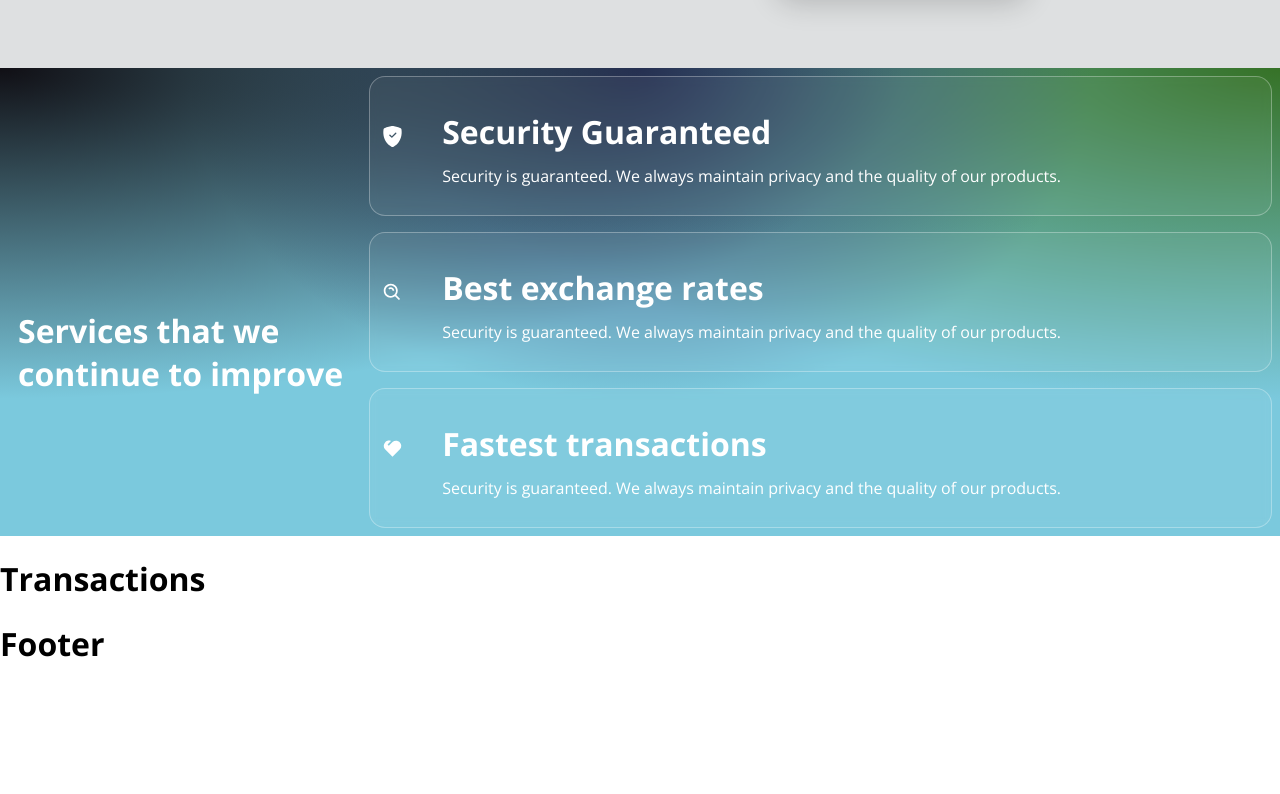
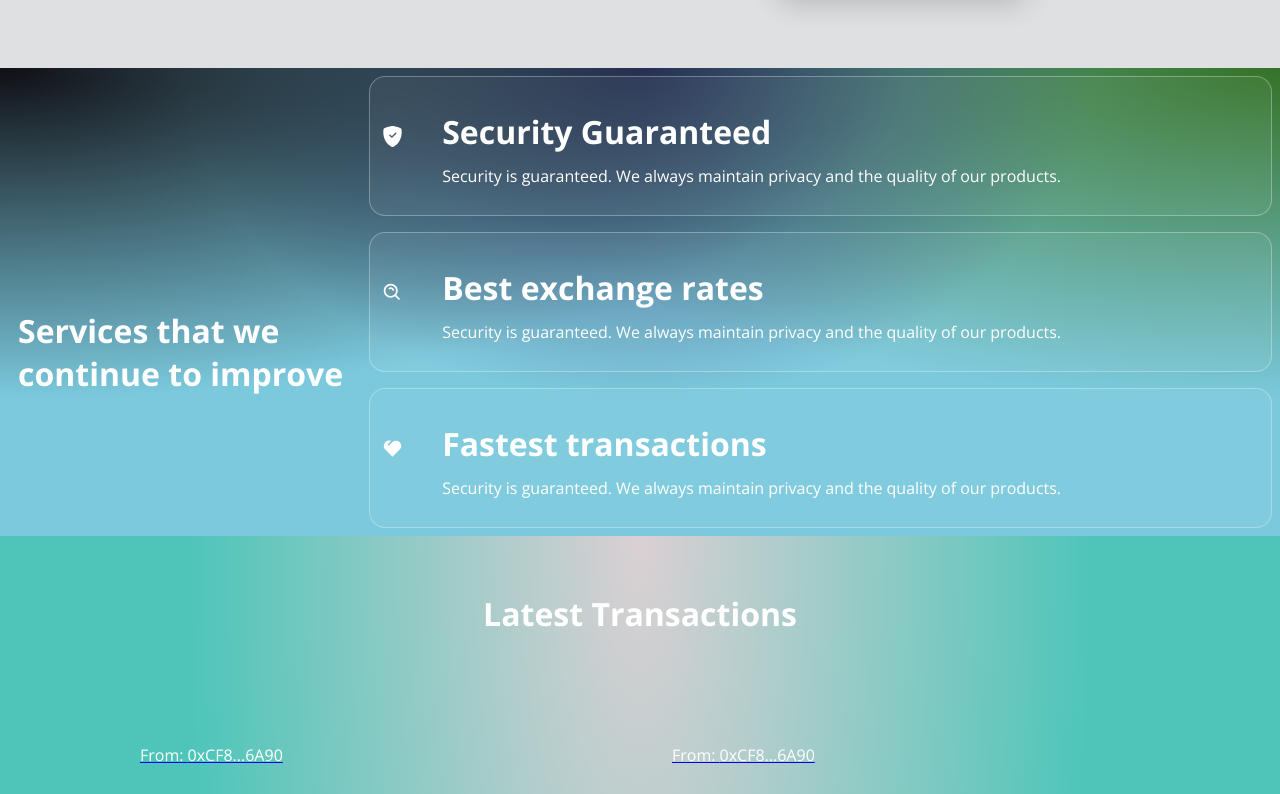
Before and after one commit to OluDominic/Kryptommerce, a React (Create React App) app in the folder client/: page / in a window 1280 px wide. Shown: the part 675-1469 px from the top of the page. Before the commit the page ends 1361 px from the top, so only its background shows below. Built offline with nearby package versions, Linux system fonts and the light colour scheme.

Commit message:
BlockChain Transactions

```diff
--- a/client/src/components/Transactions.js
+++ b/client/src/components/Transactions.js
@@ -1,8 +1,70 @@
-import React from 'react'
+import React, { useContext } from 'react'
+import { TransactionContext } from '../context/TransactionContext';
+import dummyData from '../utils/dummyData';
+import { shortenedAddres } from '../utils/shortenedAddress';
+import useFetch from '../hooks/useFetch';
+
+const TransactionCard=({ addressTo, addressFrom, timestamp, message, keyword, amount, url})=> {
+    const gifUrl = useFetch({ keyword });
+
+    return (
+        <div className="transactionCard">
+            <div className="card">
+                <div className="card-trans">
+                    <a href={`https://ropsten.etherscan.io/address/${addressFrom}`} target="_blank" rel="noopener noreferrer">
+                        <p>
+                            From: {shortenedAddres(addressFrom)}
+                        </p>
+                    </a>
+                    <a href={`https://ropsten.etherscan.io/address/${addressTo}`} target="_blank" rel="noopener noreferrer">
+                        <p>
+                            To: {shortenedAddres(addressTo)}
+                        </p>
+                    </a>
+                    <p className="trans-amount">Amount: {amount} ETH</p>
+                    {message && (
+                        <>
+                            <br />
+                            <p className="trans-message">
+                                Message: {message}
+                            </p>
+                        </>
+                    )}
+
+                    <img
+                        src={gifUrl || url}
+                        alt="gif"
+
+                    />
+                    <div className="trans-timestamp">
+                        <p className="timestamp">
+                            {timestamp}
+                        </p>
+                    </div>
+                </div>
+            </div>
+        </div>
+    );
+}
 
 const Transactions =()=> {
+    const { currentAccount } = useContext(TransactionContext)
     return(
-        <h1>Transactions</h1>
+        <div className="transactions">
+            <div className="trans-sub">
+                {currentAccount ? (
+                    <h3>Latest Transactions</h3>
+                ) :
+                    (<h3>Connect your account to see the latest transactions.</h3>)
+                }
+
+                <div className="trans">
+                    {dummyData.reverse().map((transaction, i)=> (
+                        <TransactionCard key={i} {...transaction} />
+                    ))}
+                </div>
+            </div>
+        </div>
     );
 }
 
--- a/client/src/components/Welcome.js
+++ b/client/src/components/Welcome.js
@@ -3,6 +3,7 @@ import { AiFillAlipayCircle } from 'react-icons/ai';
 import { SiEthereum } from 'react-icons/si';
 import { BsInfoCircle} from 'react-icons/bs';
 import { TransactionContext } from '../context/TransactionContext';
+import { shortenedAddres } from '../utils/shortenedAddress';
 import Loader from './Loader';
 
 
@@ -79,7 +80,7 @@ const Welcome =()=> {
                             </div>
                             <div className="block-add">
                                 <p className="add">
-                                    Address
+                                    {shortenedAddres(currentAccount)}
                                 </p>
                                 <p className="add-two">
                                     Ethereum
--- a/client/src/default.scss
+++ b/client/src/default.scss
@@ -657,3 +657,130 @@ body,
         }
     }
 }
+
+.transactions {
+    display: flex;
+    width: 100%;
+    justify-content: center;
+    align-items: center;
+    padding: 0px 80px 0 80px;
+    background-color: #4ec5b9;
+    background-image:
+    radial-gradient(at 0% 100%, rgb(125, 121, 145) 0, transparent 50%),
+    radial-gradient(at 50% 0%, rgb(218, 208, 211) 0, transparent 50%);
+
+    .trans-sub {
+        display: flex;
+        flex-direction: column;
+        padding: 48px 16px 48px 16px;
+
+        h3 {
+            color: white;
+            font-size: xx-large;
+            align-items: center;
+            margin: 8px auto 8px auto;
+        }
+
+        .trans {
+            display: flex;
+            flex-wrap: wrap;
+            justify-content: center;
+            align-items: center;
+            margin-top: 40px;
+
+            .transactionCard {
+                background-color: "#181918";
+                margin: 16px;
+                display: flex;
+                flex-grow: 1;
+                flex-direction: column;
+                padding: 12px;
+                min-width: 450px;
+                max-width: 500px;
+                &:hover {
+                    box-shadow: 0 25px 50px -12px rgb(0 0 0 / 0.25)
+                }
+
+                .card {
+                    display: flex;
+                    flex-direction: column;
+                    align-items: center;
+                    width: 100%;
+                    margin-top: 12px;
+
+                    .card-trans {
+                        width: 100%;
+                        margin-bottom: 24px;
+
+                        a{
+                            p{
+                                color: white;
+                                font-size: 16px;
+                                line-height: 24px;
+                                padding: 4px;
+                            }
+                        }
+
+                        .trans-amount {
+                            color: white;
+                            font-size: 16px;
+                            line-height: 24px;
+
+                            .trans-message {
+                                color: white;
+                                font-size: 16px;
+                                line-height: 24px;
+                            }
+                        }
+
+                        img {
+                            width: 100%;
+                            height: 256px;
+                            border-top-left-radius: 6px;
+                            object-fit: cover;
+                        }
+
+                        .trans-timestamp {
+                            background: black;
+                            padding: 12px;
+                            padding-left: 20px;
+                            padding-right: 20px;
+                            width: max-content;
+                            border-radius: 24px;
+                            margin-top: 20px;
+                            box-shadow: 0 25px 50px -12px rgb(0 0 0 / 0.25);
+
+                            .timestamp {
+                                color: #37c7da;
+                                font-weight: bold;
+
+                            }
+                        }
+                    }
+                }
+            }
+        }
+    }
+}
+
+@media only screen and (max-width: 500px) {
+    .transactions {
+
+        .trans-sub {
+            padding: 48px;
+
+            .trans {
+                display: flex;
+                flex-wrap: wrap;
+                justify-content: center;
+                align-items: center;
+                margin-top: 40px;
+
+                .transactionCard {
+                    min-width: 270px;
+                    max-width: 300px;
+                }
+            }
+        }
+    }
+}
--- /dev/null
+++ b/client/src/hooks/useFetch.js
@@ -0,0 +1,26 @@
+import { useEffect, useState } from 'react';
+
+import {VITE_GIPHY_API}  from '../vite';
+
+const useFetch =({ keyword })=> {
+    const [gifUrl, setGifUrl] = useState('');
+
+    const fetchGifs = async ()=> {
+        try {
+            const response = await fetch(`https://api.giphy.com/v1/gifs/search?api_key=${VITE_GIPHY_API}&q=${keyword.spilt(" ").join("")}&limit=1`);
+            const { data } = await response.json();
+
+            setGifUrl(data[0]?.images?.downsized_medium.url)
+        } catch (error) {
+            setGifUrl('https://media4.popsugar-assets.com/files/2013/11/07/832/n/1922398/eb7a69a76543358d_28.gif');
+        }
+    }
+
+    useEffect(()=> {
+        if(keyword) fetchGifs();
+    },[keyword]);
+
+    return gifUrl;
+}
+
+export default useFetch;
--- /dev/null
+++ b/client/src/utils/dummyData.js
@@ -0,0 +1,56 @@
+export default [
+    {
+      id: 1,
+      url: "https://metro.co.uk/wp-content/uploads/2015/05/pokemon_crying.gif?quality=90&strip=all&zoom=1&resize=500%2C284",
+      message: "",
+      timestamp: "12/21/2021, 4:33:21 PM",
+      addressFrom: "0xCF8e569A97C423952DdFf902375C7C76549A6A90",
+      amount: "0.01",
+      addressTo: "0x8aa395Ab97837576aF9cd6946C79024ef1acfdbE",
+    },
+    {
+      id: 2,
+      url: "https://media4.popsugar-assets.com/files/2013/11/07/832/n/1922398/eb7a69a76543358d_28.gif",
+      message: "",
+      timestamp: "12/21/2021, 4:33:21 PM",
+      addressFrom: "0xCF8e569A97C423952DdFf902375C7C76549A6A90",
+      amount: "0.01",
+      addressTo: "0x8aa395Ab97837576aF9cd6946C79024ef1acfdbE",
+    },
+    {
+      id: 3,
+      url: "https://acegif.com/wp-content/uploads/gif-shaking-head-38.gif",
+      message: "",
+      timestamp: "12/21/2021, 4:33:21 PM",
+      addressFrom: "0xCF8e569A97C423952DdFf902375C7C76549A6A90",
+      amount: "0.01",
+      addressTo: "0x8aa395Ab97837576aF9cd6946C79024ef1acfdbE",
+    },
+    {
+      id: 4,
+      url: "https://i.pinimg.com/originals/68/a0/9e/68a09e774e98242871c2db0f99307420.gif",
+      message: "",
+      timestamp: "12/21/2021, 4:33:21 PM",
+      addressFrom: "0xCF8e569A97C423952DdFf902375C7C76549A6A90",
+      amount: "0.01",
+      addressTo: "0x8aa395Ab97837576aF9cd6946C79024ef1acfdbE",
+    },
+    {
+      id: 5,
+      url: "https://i.pinimg.com/originals/73/d3/a1/73d3a14d212314ab1f7268b71d639c15.gif",
+      message: "",
+      timestamp: "12/21/2021, 4:33:21 PM",
+      addressFrom: "0xCF8e569A97C423952DdFf902375C7C76549A6A90",
+      amount: "0.01",
+      addressTo: "0x8aa395Ab97837576aF9cd6946C79024ef1acfdbE",
+    },
+    {
+      id: 6,
+      url: "https://www.omnisend.com/blog/wp-content/uploads/2016/09/funny-gifs-9.gif",
+      message: "",
+      timestamp: "12/21/2021, 4:33:21 PM",
+      addressFrom: "0xCF8e569A97C423952DdFf902375C7C76549A6A90",
+      amount: "0.01",
+      addressTo: "0x8aa395Ab97837576aF9cd6946C79024ef1acfdbE",
+    },
+  ];
--- /dev/null
+++ b/client/src/utils/shortenedAddress.js
@@ -0,0 +1 @@
+export const shortenedAddres =(address)=> `${address.slice(0, 5)}...${address.slice(address.length-4)}`
```
Also changed, not shown: 1 other file (tests, documents, lock files or other folders).
